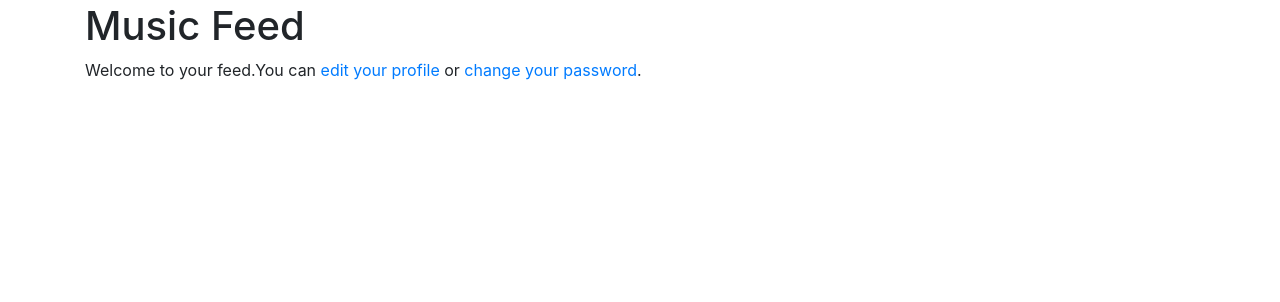
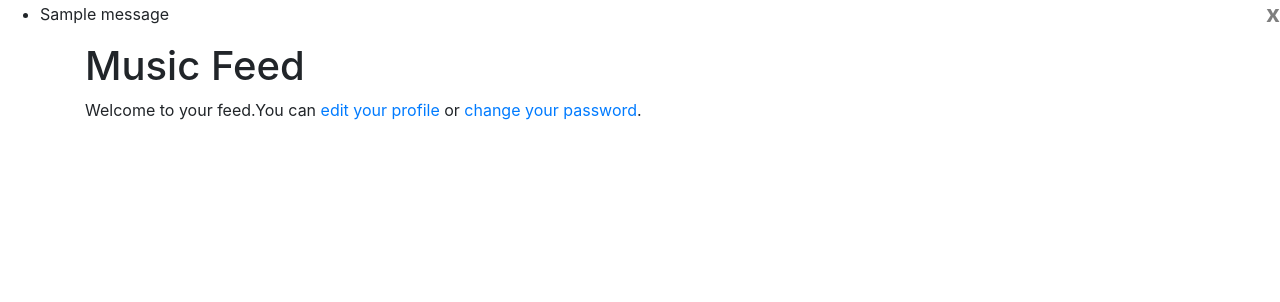
Before and after one commit to shaun-jacks/strung, a Django app: template django_strung/strung/templates/strung/music_feed.html in a window 1280 px wide. Shown: the part 22-324 px from the top of the page. Run offline with Django 3.2, Linux system fonts and the light colour scheme; the template is opened without the code that fills it, so the values that code supplies are empty; tables that the repository leaves empty hold one stand-in row (values such as "Sample post"); one stand-in notice (Sample message) is shown; some libraries are stand-ins or nearby versions.

Commit message:
added django messages functionalities. TODO: Think about what defines a 'hangout' or user's 'post' and think about how to implement friendships in app

```diff
--- a/django_strung/strung/templates/strung/base.html
+++ b/django_strung/strung/templates/strung/base.html
@@ -34,6 +34,16 @@
     {% endif %}
   </span>
 </div>
+{% if messages %}
+  <ul class="messages">
+    {% for message in messages %}
+      <li class="{{ message.tags }}">
+        {{ message|safe }}
+          <a href="#" class="close">x</a>
+      </li>
+    {% endfor %}
+  </ul>
+{% endif %}
 <body>
   <div class="container">
       {% block content %} {% endblock %}
--- a/django_strung/users/views.py
+++ b/django_strung/users/views.py
@@ -7,6 +7,7 @@ from .forms import LoginForm, UserRegistrationForm, \
   UserEditForm, ProfileEditForm
 from django.contrib.auth.forms import UserCreationForm
 from django.contrib.auth.decorators import login_required
+from django.contrib import messages
 
 def register(request):
   if request.method == 'POST':
@@ -71,8 +72,10 @@ def edit(request):
       profile = profile_form.save(commit=False)
       profile.user = request.user
       profile.save()
+      messages.success(request, 'Profile updated '\
+        'successfully')
     else:
-      return HttpResponse('Form Invalid')
+      messages.error(request, 'Error updating your profile')
   else:
     user_form = UserEditForm(instance=request.user)
     profile_form = ProfileEditForm(instance=request.user.profile)
```
Also changed, not shown: django_strung/db.sqlite3.
